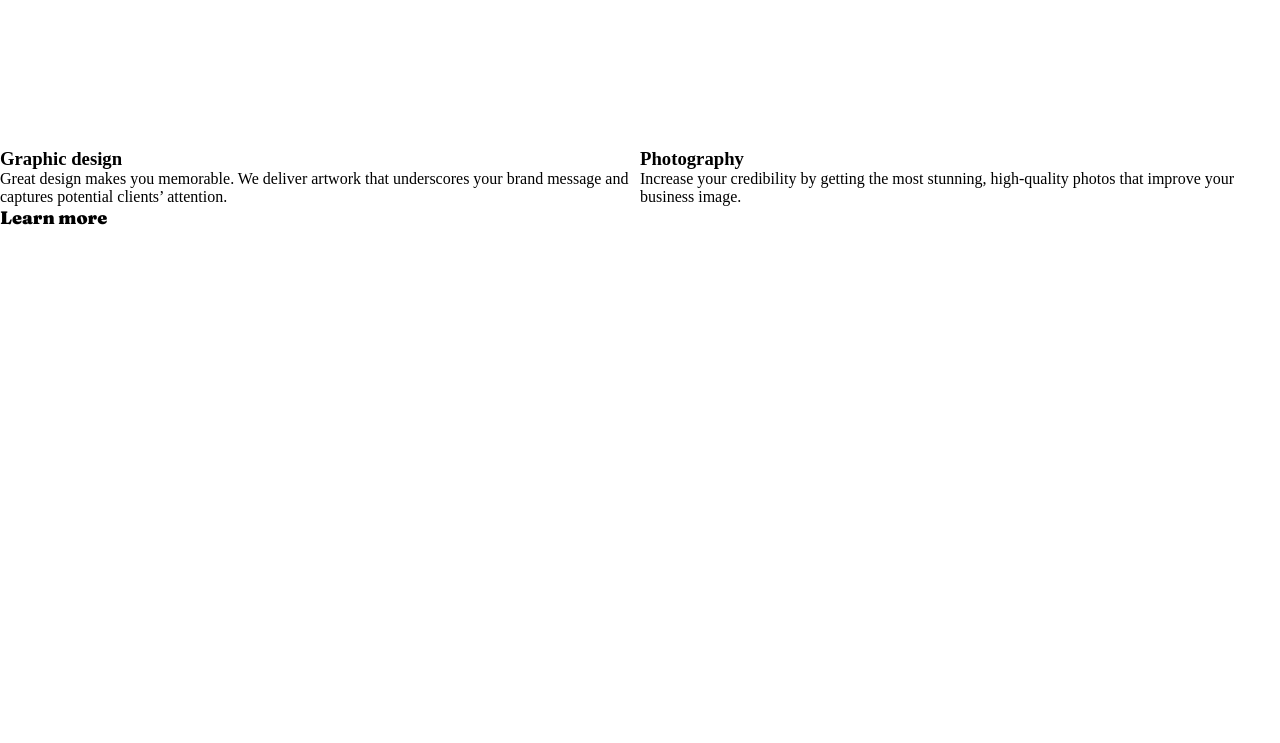
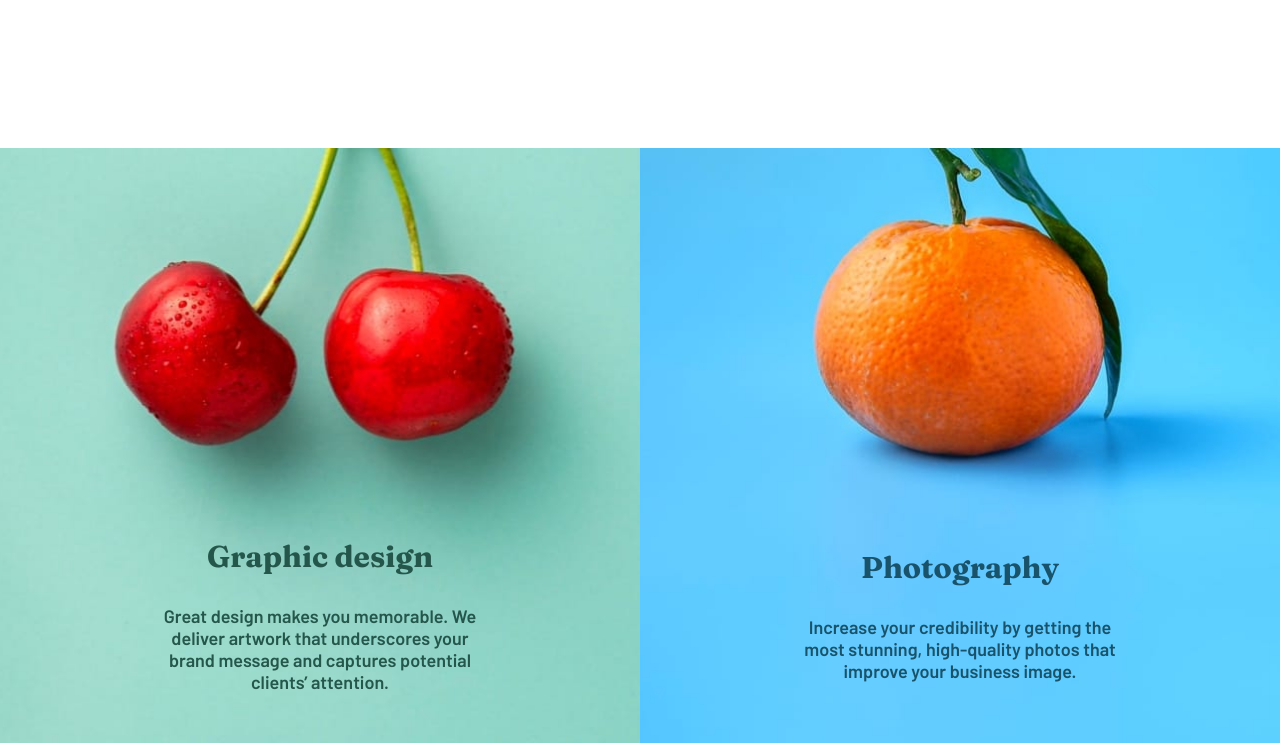
Before and after one commit to jakubwrobel2003/sunnyside-agency-landing-page-main, a plain HTML site: page index.html in a window 1280 px wide. Shown: the part 1950-2693 px from the top of the page. Before the commit the page ends 2179 px from the top, so only its background shows below. Drawn offline with Linux system fonts and the light colour scheme.

Commit message:
finnish grid section

```diff
--- a/index.html
+++ b/index.html
@@ -77,20 +77,20 @@
             extend your brand in digital places.</p>
           <button class="textbox-btn-red">  Learn more</button>
         </section>
-        <section class="article-textbox-img">
+        <section class="article-textbox-img cherry-img">
           <h3>Graphic design</h3>
           <p class="textbox-img-p">Great design
             makes you memorable. We deliver artwork that underscores your brand message
             and captures potential clients’ attention.</p>
-            <a class="textbox-btn-red">  Learn more</a>
+
         </section>
-        <section class="article-textbox-img"><h3>Photography</h3>
+        <section class="article-textbox-img orange-img"><h3>Photography</h3>
         <p class="textbox-img-p">Increase your
           credibility by getting the most stunning, high-quality photos that improve
           your business image.</p></section>
 
       </article>
-
+      <section class="testimonials-section"
     </main>
   </body>
 </html>
--- a/style.css
+++ b/style.css
@@ -132,3 +132,44 @@ h2 {
   border-bottom: hsl(7, 99%, 70%) 5px solid;
   margin-bottom: 0px;
 }
+.article-textbox-img {
+  display: flex;
+  justify-content: center;
+  align-items: center;
+  flex-direction: column;
+  padding: 30px;
+}
+.cherry-img {
+  background-image: url(images/desktop/image-graphic-design.jpg);
+  background-position: center top;
+  background-size: cover;
+}
+.orange-img {
+  background-image: url(images/desktop/image-photography.jpg);
+  background-position: center top;
+  background-size: cover;
+}
+.orange-img h3,
+.orange-img .textbox-img-p {
+  color: hsl(198, 62%, 26%);
+}
+
+.cherry-img h3,
+.cherry-img .textbox-img-p {
+  color: hsl(167, 40%, 24%);
+}
+
+h3 {
+  font-weight: 700;
+  font-family: "Fraunces", serif;
+  font-size: 30px;
+  padding: 10px 30px;
+  margin-top: 350px;
+}
+.textbox-img-p {
+  font-family: "Barlow", sans-serif;
+  text-align: center;
+  font-size: 18px;
+  padding: 0 30px;
+  margin: 20px 100px;
+}
```
